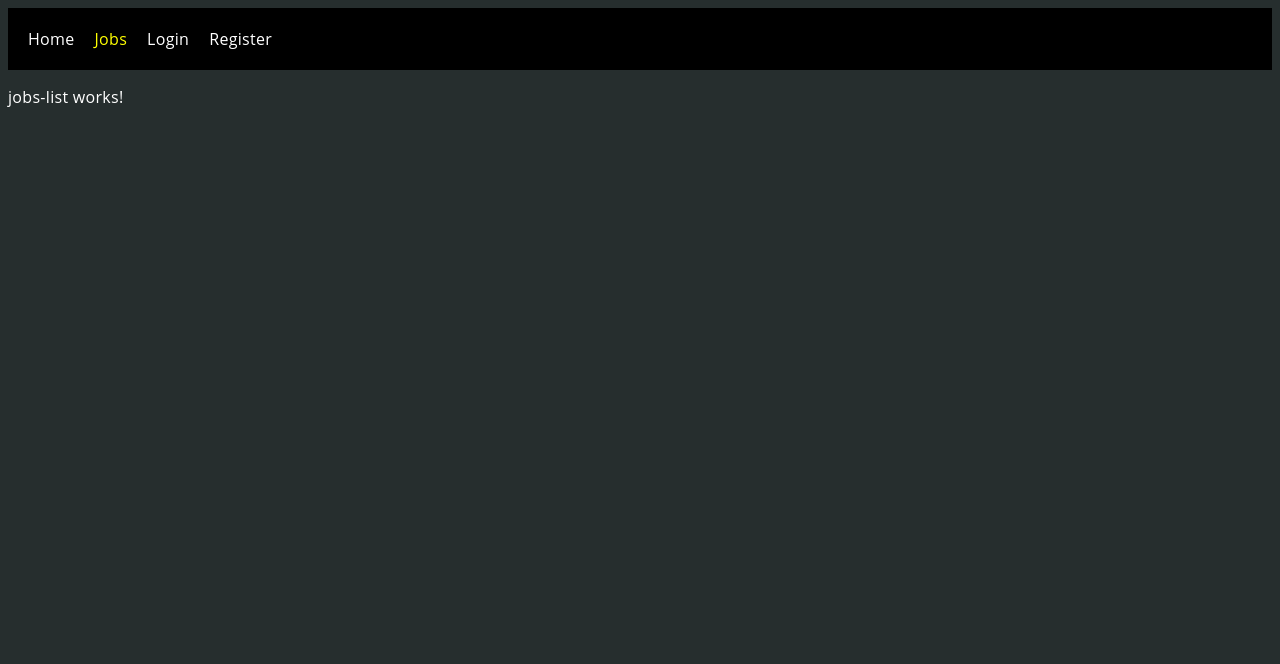
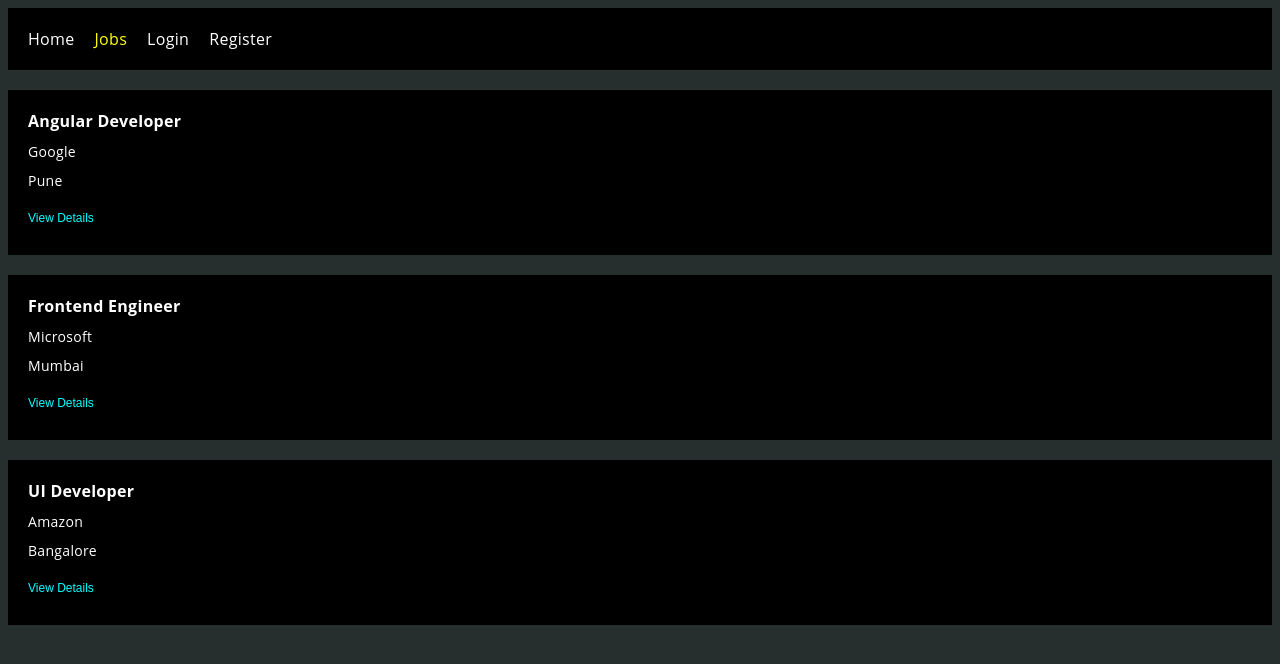
Before and after one commit to Saif-Ali-Warsi/job-portal, an Angular app: page /jobs in a window 1280 px wide. Shown: the top 664 px of the page. Built offline with nearby package versions, Linux system fonts and the light colour scheme; data requests are answered from the project's data file.

Commit message:
jobs listed

```diff
--- a/src/app/features/jobs/pages/jobs-list/jobs-list.component.html
+++ b/src/app/features/jobs/pages/jobs-list/jobs-list.component.html
@@ -1 +1,13 @@
-<p>jobs-list works!</p>
+<ng-container *ngFor="let job of jobs">
+  <div class="job-card">
+    <h2>{{ job.title }}</h2>
+    <p>{{ job.company }}</p>
+    <p>{{ job.location }}</p>
+    <button
+      class="btn-small no-padding no-border"
+      [routerLink]="['/jobs', job.id]"
+    >
+      View Details
+    </button>
+  </div>
+</ng-container>
--- a/src/app/features/jobs/pages/jobs-list/jobs-list.component.scss
+++ b/src/app/features/jobs/pages/jobs-list/jobs-list.component.scss
@@ -0,0 +1,5 @@
+.job-card {
+  padding: 20px;
+  background-color: black;
+  margin: 20px 0 20px;
+}
--- a/src/app/features/jobs/pages/jobs-list/jobs-list.component.ts
+++ b/src/app/features/jobs/pages/jobs-list/jobs-list.component.ts
@@ -1,10 +1,28 @@
-import { Component } from '@angular/core';
+import { Component, OnInit } from '@angular/core';
+import { JobsService } from '../../services/jobs.service';
+import { Job } from '../../models/job.model';
+
 
 @Component({
   selector: 'app-jobs-list',
   templateUrl: './jobs-list.component.html',
   styleUrls: ['./jobs-list.component.scss']
 })
-export class JobsListComponent {
+export class JobsListComponent implements OnInit {
+
+  jobs: Job[] = [];
+
+  constructor(private jobService: JobsService) { }
+
+  ngOnInit(): void {
+    this.loadJobs();
+  }
+
+  loadJobs() {
+    this.jobService.getJobs().subscribe((data: any) => {
+      this.jobs = data
+    });
+  }
+
 
 }
--- /dev/null
+++ b/src/app/features/jobs/services/jobs.service.ts
@@ -0,0 +1,24 @@
+import { Injectable } from '@angular/core';
+import { HttpClient } from '@angular/common/http';
+import { environment } from 'src/environment/environment';
+
+
+@Injectable({
+  providedIn: 'root'
+})
+export class JobsService {
+
+  private baseUrl = `${environment.apiUrl}/jobs`
+
+  constructor(private http: HttpClient) { }
+
+
+  getJobs() {
+    return this.http.get(this.baseUrl);
+  }
+
+  getJobById(id: string) {
+    return this.http.get(`${this.baseUrl}/${id}`)
+  }
+
+}
--- /dev/null
+++ b/src/db.json
@@ -0,0 +1,28 @@
+{
+    "jobs": [
+        {
+            "id": 1,
+            "title": "Angular Developer",
+            "company": "Google",
+            "location": "Pune",
+            "salary": "12 LPA",
+            "description": "Angular frontend developer role"
+        },
+        {
+            "id": 2,
+            "title": "Frontend Engineer",
+            "company": "Microsoft",
+            "location": "Mumbai",
+            "salary": "15 LPA",
+            "description": "React and Angular developer"
+        },
+        {
+            "id": 3,
+            "title": "UI Developer",
+            "company": "Amazon",
+            "location": "Bangalore",
+            "salary": "18 LPA",
+            "description": "Frontend UI engineer"
+        }
+    ]
+}
--- /dev/null
+++ b/src/environment/environment.prod.ts
@@ -0,0 +1,4 @@
+export const environment = {
+    production: true,
+    apiUrl: 'http://localhost:3000'
+}
--- /dev/null
+++ b/src/environment/environment.ts
@@ -0,0 +1,4 @@
+export const environment = {
+    production: false,
+    apiUrl: 'http://localhost:3000'
+}
--- a/src/styles.scss
+++ b/src/styles.scss
@@ -33,6 +33,42 @@ button {
   height: 45px;
   min-width: 100px;
   border: 1px solid #00ffff;
+}
+
+.btn-small {
+  cursor: pointer;
+  font-size: 12px;
+  font-weight: 500;
+  color: #00ffff;
+  background: unset;
+  padding: 5px 5px;
+  height: 35px;
+  min-width: 80px;
+  border: 1px solid #00ffff;
+}
+
+.no-padding {
+  padding: 0;
+  min-width: unset;
+}
+.no-border {
+  border: 0;
+}
+
+h1,
+h2,
+p {
+  margin: 0 0 10px;
+}
+
+h1,
+h2,
+h3 {
+  font-size: 16px;
+}
+
+p {
+  font-size: 14px;
 }
 
 ul {
```
Also changed, not shown: src/app/features/jobs/models/job.model.ts (added, +8 -0 lines), 1 other file (tests, documents, lock files or other folders).
